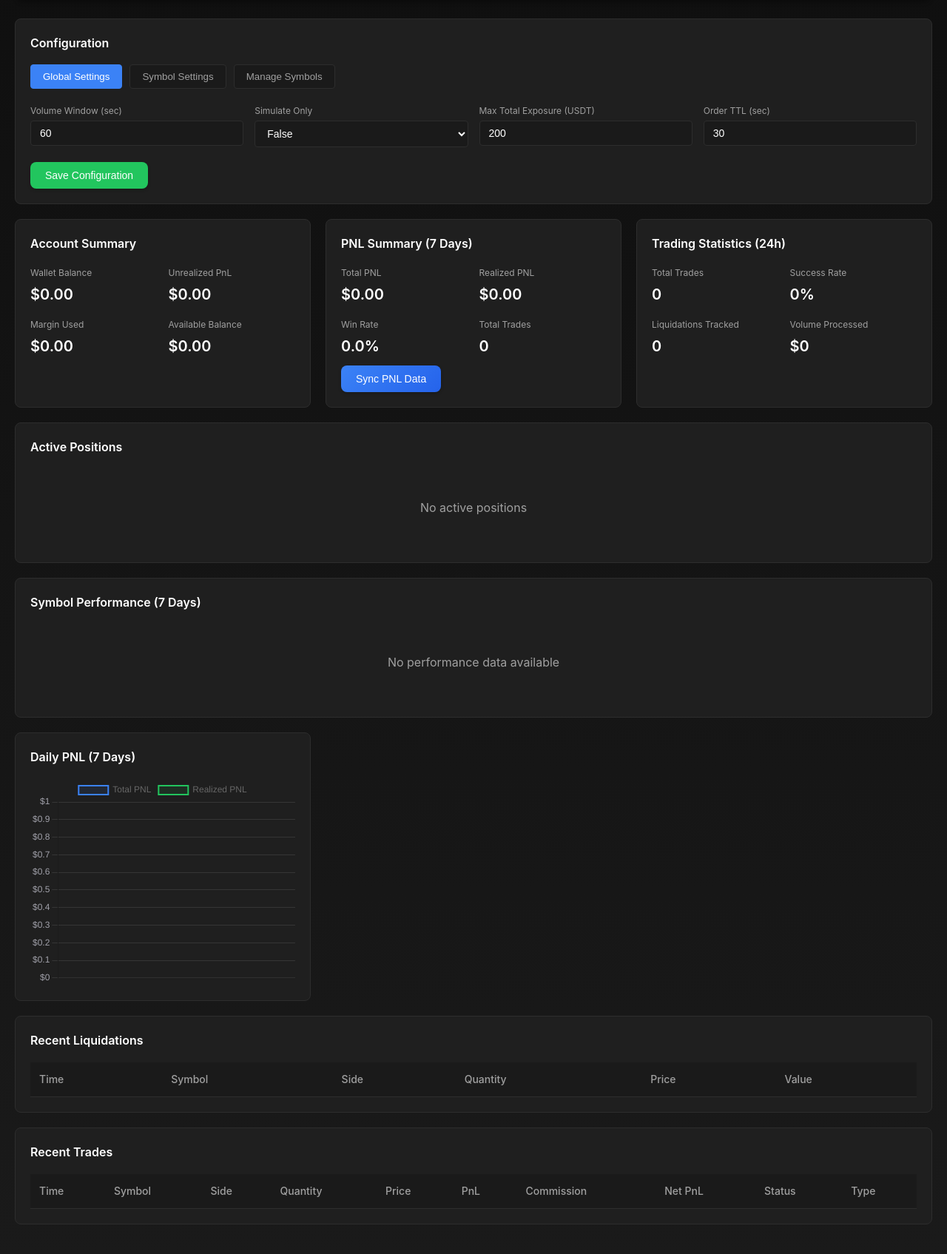
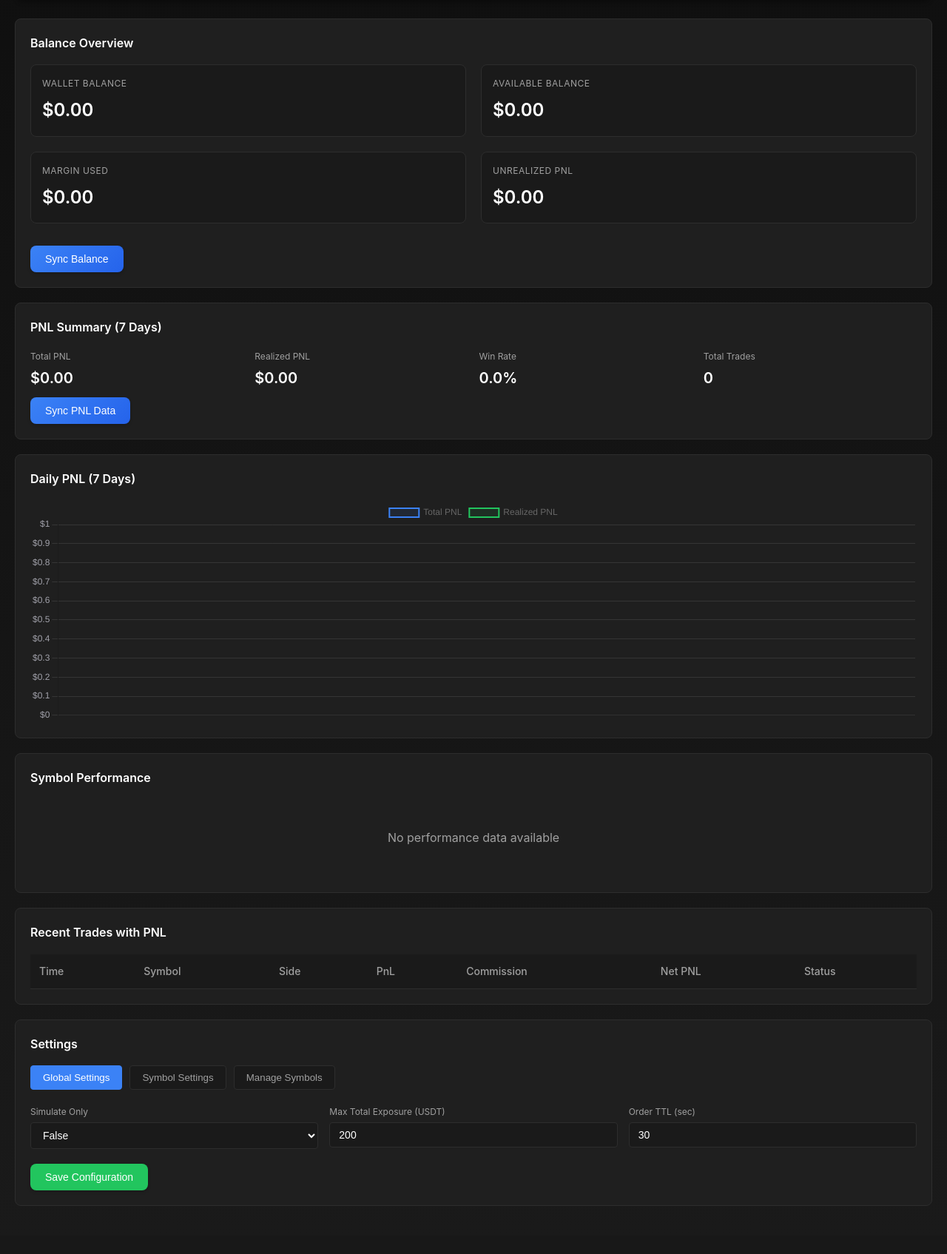
Before and after one commit to virajsoni06/aster_lick_hunter, a Flask app: page / in a window 1280 px wide. Shown: the part 106-1801 px from the top of the page at 74% size. After the commit the page ends 1736 px from the top, so only its background shows below. Run offline with Flask 3, Linux system fonts and the light colour scheme; data that the repository does not hold is empty.

Commit message:
feat(dashboard): refactor layout to focused balance and PNL overview
- Updated dashboard from grid to flex layout for better focus on key metrics
- Added balance overview section with wallet balance display
- Introduced PNL section with charts and recent trades table
- Enhanced CSS with new styles for balance items, PNL components, and responsiveness
- Improved JS tab switching logic for dynamic content handling
- Added Discord community link to README.md support section
- Overall, streamlines trader dashboard UX for efficient monitoring of finances and performance

```diff
--- a/static/css/dashboard.css
+++ b/static/css/dashboard.css
@@ -99,10 +99,10 @@ body {
 }
 
 
-/* Dashboard Grid */
-.dashboard-grid {
-    display: grid;
-    grid-template-columns: repeat(3, 1fr);
+/* Focused Dashboard Layout */
+.dashboard-layout {
+    display: flex;
+    flex-direction: column;
     gap: 20px;
     margin-bottom: 20px;
 }
@@ -777,3 +777,91 @@ tbody tr:hover {
 .symbol-search-container {
     margin-bottom: 15px;
 }
+
+/* New Balance Styles */
+.balance-overview .card {
+    min-height: 200px;
+}
+
+.balance-grid {
+    display: grid;
+    grid-template-columns: repeat(2, 1fr);
+    gap: 20px;
+    margin-bottom: 20px;
+}
+
+.balance-item {
+    display: flex;
+    flex-direction: column;
+    padding: 15px;
+    background: var(--bg-secondary);
+    border-radius: 8px;
+    border: 1px solid var(--border-color);
+}
+
+.balance-item label {
+    font-size: 12px;
+    color: var(--text-secondary);
+    margin-bottom: 8px;
+    text-transform: uppercase;
+    letter-spacing: 0.5px;
+}
+
+.balance-value {
+    font-size: 24px;
+    font-weight: 600;
+    color: var(--text-primary);
+}
+
+.balance-value.positive {
+    color: var(--accent-success);
+}
+
+.balance-value.negative {
+    color: var(--accent-danger);
+}
+
+/* PNL Section */
+.pnl-section {
+    display: grid;
+    grid-template-columns: 1fr;
+    gap: 20px;
+}
+
+.pnl-section .card {
+    min-height: auto;
+}
+
+.pnl-chart .card {
+    min-height: 350px;
+}
+
+.pnl-chart canvas {
+    max-height: 300px !important;
+}
+
+.recent-trades .card {
+    max-height: 400px;
+    overflow: hidden;
+}
+
+.recent-trades .table-container {
+    max-height: 300px;
+    overflow-y: auto;
+}
+
+/* Settings Section */
+.settings-section .card {
+    min-height: auto;
+}
+
+/* Responsive Updates */
+@media (max-width: 768px) {
+    .balance-grid {
+        grid-template-columns: 1fr;
+    }
+
+    .pnl-section .card {
+        grid-column: span 1;
+    }
+}
--- a/static/js/dashboard.js
+++ b/static/js/dashboard.js
@@ -34,7 +34,7 @@ class Dashboard {
 
         // Config tabs
         document.querySelectorAll('.tab-btn').forEach(btn => {
-            btn.addEventListener('click', (e) => this.switchTab(e.target.dataset.tab));
+            btn.addEventListener('click', (e) => this.switchTab(e.target));
         });
 
         // Save config button
@@ -505,15 +505,16 @@ class Dashboard {
         }
     }
 
-    switchTab(tab) {
+    switchTab(tabElement) {
+        const tab = tabElement.dataset.tab;
         // Update tab buttons
         document.querySelectorAll('.tab-btn').forEach(btn => {
-            btn.classList.toggle('active', btn.dataset.tab === tab);
+            btn.classList.toggle('active', btn === tabElement);
         });
 
         // Update tab content
         document.querySelectorAll('.tab-content').forEach(content => {
-            content.classList.toggle('active', content.id === `config-${tab}`);
+            content.classList.toggle('active', content.id === tab);
         });
     }
 
--- a/templates/index.html
+++ b/templates/index.html
@@ -22,91 +22,34 @@
             </div>
         </header>
 
-        <!-- Main Dashboard Grid -->
-        <div class="dashboard-grid">
-            <!-- Configuration Editor -->
-            <div class="card config-section">
-                <h2>Configuration</h2>
-                <div class="config-tabs">
-                    <button class="tab-btn active" data-tab="global">Global Settings</button>
-                    <button class="tab-btn" data-tab="symbols">Symbol Settings</button>
-                    <button class="tab-btn" data-tab="manage">Manage Symbols</button>
+        <!-- Focused Dashboard Layout -->
+        <div class="dashboard-layout">
+            <!-- Balance Overview -->
+            <div class="card balance-overview">
+                <h2>Balance Overview</h2>
+                <div class="balance-grid">
+                    <div class="balance-item">
+                        <label>Wallet Balance</label>
+                        <span id="wallet-balance" class="balance-value">$0.00</span>
                     </div>
-                <div id="config-global" class="tab-content active">
-                    <div class="config-grid">
-                        <div class="config-item">
-                            <label>Volume Window (sec)</label>
-                            <input type="number" id="volume_window_sec" class="config-input">
+                    <div class="balance-item">
+                        <label>Available Balance</label>
+                        <span id="available-balance" class="balance-value">$0.00</span>
                     </div>
-                        <div class="config-item">
-                            <label>Simulate Only</label>
-                            <select id="simulate_only" class="config-input">
-                                <option value="false">False</option>
-                                <option value="true">True</option>
-                            </select>
+                    <div class="balance-item">
+                        <label>Margin Used</label>
+                        <span id="margin-used" class="balance-value">$0.00</span>
                     </div>
-                        <div class="config-item">
-                            <label>Max Total Exposure (USDT)</label>
-                            <input type="number" id="max_total_exposure_usdt" class="config-input" step="0.01">
-                        </div>
-                        <div class="config-item">
-                            <label>Order TTL (sec)</label>
-                            <input type="number" id="order_ttl_seconds" class="config-input">
+                    <div class="balance-item">
+                        <label>Unrealized PNL</label>
+                        <span id="unrealized-pnl" class="balance-value">$0.00</span>
                     </div>
                 </div>
-                </div>
-                <div id="config-symbols" class="tab-content">
-                    <div style="display: flex; align-items: center; gap: 10px; margin-bottom: 15px;">
-                        <select id="symbol-selector" class="config-input" style="flex: 1;">
-                            <!-- Symbol options will be populated here -->
-                        </select>
-                        <button id="remove-symbol-btn" class="btn btn-danger">Remove Symbol</button>
-                    </div>
-                    <div id="symbol-config" class="config-grid">
-                        <!-- Symbol-specific config will be populated here -->
-                    </div>
-                </div>
-                <div id="config-manage" class="tab-content">
-                    <div class="symbol-manager">
-                        <div style="margin-bottom: 20px;">
-                            <button id="fetch-symbols-btn" class="btn btn-primary">Fetch Available Symbols</button>
-                            <span id="symbol-count" style="margin-left: 15px; color: var(--text-secondary);"></span>
-                        </div>
-                        <div class="symbol-search-container">
-                            <input type="text" id="symbol-search" class="config-input" placeholder="Search symbols..." style="width: 100%; margin-bottom: 10px;">
-                        </div>
-                        <div id="available-symbols" class="available-symbols-grid">
-                            <!-- Available symbols will be populated here -->
-                        </div>
-                    </div>
-                </div>
-                <button id="save-config-btn" class="btn btn-success">Save Configuration</button>
+                <button id="sync-balance-btn" class="btn btn-primary" style="margin-top: 10px;">Sync Balance</button>
             </div>
 
-            <!-- Account Summary -->
-            <div class="card account-summary">
-                <h2>Account Summary</h2>
-                <div class="stats-grid">
-                    <div class="stat-item">
-                        <label>Wallet Balance</label>
-                        <span id="wallet-balance" class="stat-value">$0.00</span>
-                    </div>
-                    <div class="stat-item">
-                        <label>Unrealized PnL</label>
-                        <span id="unrealized-pnl" class="stat-value">$0.00</span>
-                    </div>
-                    <div class="stat-item">
-                        <label>Margin Used</label>
-                        <span id="margin-used" class="stat-value">$0.00</span>
-                    </div>
-                    <div class="stat-item">
-                        <label>Available Balance</label>
-                        <span id="available-balance" class="stat-value">$0.00</span>
-                    </div>
-                </div>
-            </div>
-
-            <!-- PNL Summary -->
+            <!-- PNL Analytics -->
+            <div class="pnl-section">
                 <div class="card pnl-summary">
                     <h2>PNL Summary (7 Days)</h2>
                     <div class="stats-grid">
@@ -130,57 +73,13 @@
                     <button id="sync-pnl-btn" class="btn btn-primary" style="margin-top: 10px;">Sync PNL Data</button>
                 </div>
 
-            <!-- Trading Statistics -->
-            <div class="card trading-stats">
-                <h2>Trading Statistics (24h)</h2>
-                <div class="stats-grid">
-                    <div class="stat-item">
-                        <label>Total Trades</label>
-                        <span id="total-trades" class="stat-value">0</span>
-                    </div>
-                    <div class="stat-item">
-                        <label>Success Rate</label>
-                        <span id="success-rate" class="stat-value">0%</span>
-                    </div>
-                    <div class="stat-item">
-                        <label>Liquidations Tracked</label>
-                        <span id="liquidations-count" class="stat-value">0</span>
-                    </div>
-                    <div class="stat-item">
-                        <label>Volume Processed</label>
-                        <span id="volume-processed" class="stat-value">$0</span>
-                    </div>
-                </div>
+                <div class="card pnl-chart">
+                    <h2>Daily PNL (7 Days)</h2>
+                    <canvas id="pnl-chart"></canvas>
                 </div>
 
-            <!-- Active Positions -->
-            <div class="card positions-section">
-                <h2>Active Positions</h2>
-                <div class="table-container">
-                    <table id="positions-table">
-                        <thead>
-                            <tr>
-                                <th>Symbol</th>
-                                <th>Side</th>
-                                <th>Size</th>
-                                <th>Entry Price</th>
-                                <th>Mark Price</th>
-                                <th>PnL</th>
-                                <th>PnL %</th>
-                                <th>Margin</th>
-                            </tr>
-                        </thead>
-                        <tbody id="positions-tbody">
-                            <!-- Positions will be populated here -->
-                        </tbody>
-                    </table>
-                    <div id="no-positions" class="no-data">No active positions</div>
-                </div>
-            </div>
-
-            <!-- Symbol Performance -->
                 <div class="card symbol-performance">
-                <h2>Symbol Performance (7 Days)</h2>
+                    <h2>Symbol Performance</h2>
                     <div class="table-container">
                         <table id="symbol-performance-table">
                             <thead>
@@ -194,44 +93,15 @@
                                 </tr>
                             </thead>
                             <tbody id="symbol-performance-tbody">
-                            <!-- Symbol performance will be populated here -->
+                                <!-- Performance data will be populated here -->
                             </tbody>
                         </table>
                         <div id="no-performance" class="no-data">No performance data available</div>
                     </div>
                 </div>
 
-            <!-- PNL Chart -->
-            <div class="card chart-container">
-                <h2>Daily PNL (7 Days)</h2>
-                <canvas id="pnl-chart"></canvas>
-            </div>
-
-            <!-- Recent Liquidations -->
-            <div class="card liquidations-section">
-                <h2>Recent Liquidations</h2>
-                <div class="table-container">
-                    <table id="liquidations-table">
-                        <thead>
-                            <tr>
-                                <th>Time</th>
-                                <th>Symbol</th>
-                                <th>Side</th>
-                                <th>Quantity</th>
-                                <th>Price</th>
-                                <th>Value</th>
-                            </tr>
-                        </thead>
-                        <tbody id="liquidations-tbody">
-                            <!-- Liquidations will be populated here -->
-                        </tbody>
-                    </table>
-                </div>
-            </div>
-
-            <!-- Recent Trades -->
-            <div class="card trades-section">
-                <h2>Recent Trades</h2>
+                <div class="card recent-trades">
+                    <h2>Recent Trades with PNL</h2>
                     <div class="table-container">
                         <table id="trades-table">
                             <thead>
@@ -239,13 +109,10 @@
                                     <th>Time</th>
                                     <th>Symbol</th>
                                     <th>Side</th>
-                                <th>Quantity</th>
-                                <th>Price</th>
                                     <th>PnL</th>
                                     <th>Commission</th>
-                                <th>Net PnL</th>
+                                    <th>Net PNL</th>
                                     <th>Status</th>
-                                <th>Type</th>
                                 </tr>
                             </thead>
                             <tbody id="trades-tbody">
@@ -253,6 +120,62 @@
                             </tbody>
                         </table>
                     </div>
+                </div>
+            </div>
+
+            <!-- Settings -->
+            <div class="card settings-section">
+                <h2>Settings</h2>
+                <div class="config-tabs">
+                    <button class="tab-btn active" data-tab="global">Global Settings</button>
+                    <button class="tab-btn" data-tab="symbols">Symbol Settings</button>
+                    <button class="tab-btn" data-tab="manage">Manage Symbols</button>
+                </div>
+                <div id="global" class="tab-content active">
+                    <div class="config-grid">
+                        <div class="config-item">
+                            <label>Simulate Only</label>
+                            <select id="simulate_only" class="config-input">
+                                <option value="false">False</option>
+                                <option value="true">True</option>
+                            </select>
+                        </div>
+                        <div class="config-item">
+                            <label>Max Total Exposure (USDT)</label>
+                            <input type="number" id="max_total_exposure_usdt" class="config-input" step="0.01">
+                        </div>
+                        <div class="config-item">
+                            <label>Order TTL (sec)</label>
+                            <input type="number" id="order_ttl_seconds" class="config-input">
+                        </div>
+                    </div>
+                </div>
+                <div id="symbols" class="tab-content">
+                    <div style="display: flex; align-items: center; gap: 10px; margin-bottom: 15px;">
+                        <select id="symbol-selector" class="config-input" style="flex: 1;">
+                            <!-- Symbol options will be populated here -->
+                        </select>
+                        <button id="remove-symbol-btn" class="btn btn-danger">Remove Symbol</button>
+                    </div>
+                    <div id="symbol-config" class="config-grid">
+                        <!-- Symbol-specific config will be populated here -->
+                    </div>
+                </div>
+                <div id="manage" class="tab-content">
+                    <div class="symbol-manager">
+                        <div style="margin-bottom: 20px;">
+                            <button id="fetch-symbols-btn" class="btn btn-primary">Fetch Available Symbols</button>
+                            <span id="symbol-count" style="margin-left: 15px; color: var(--text-secondary);"></span>
+                        </div>
+                        <div class="symbol-search-container">
+                            <input type="text" id="symbol-search" class="config-input" placeholder="Search symbols..." style="width: 100%; margin-bottom: 10px;">
+                        </div>
+                        <div id="available-symbols" class="available-symbols-grid">
+                            <!-- Available symbols will be populated here -->
+                        </div>
+                    </div>
+                </div>
+                <button id="save-config-btn" class="btn btn-success">Save Configuration</button>
             </div>
         </div>
 
```
Also changed, not shown: README.md. Lines whose indentation alone changed are shown as unchanged.
